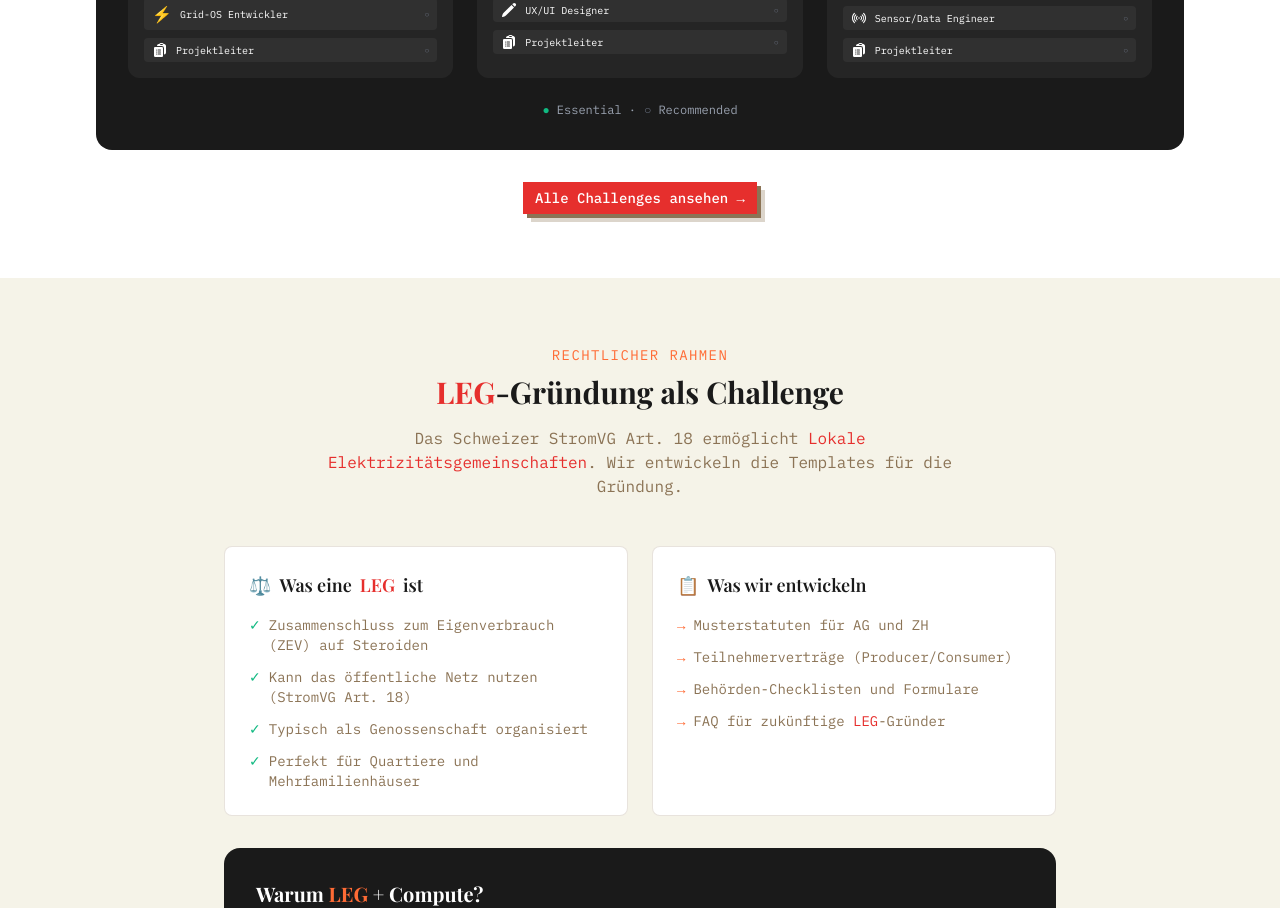
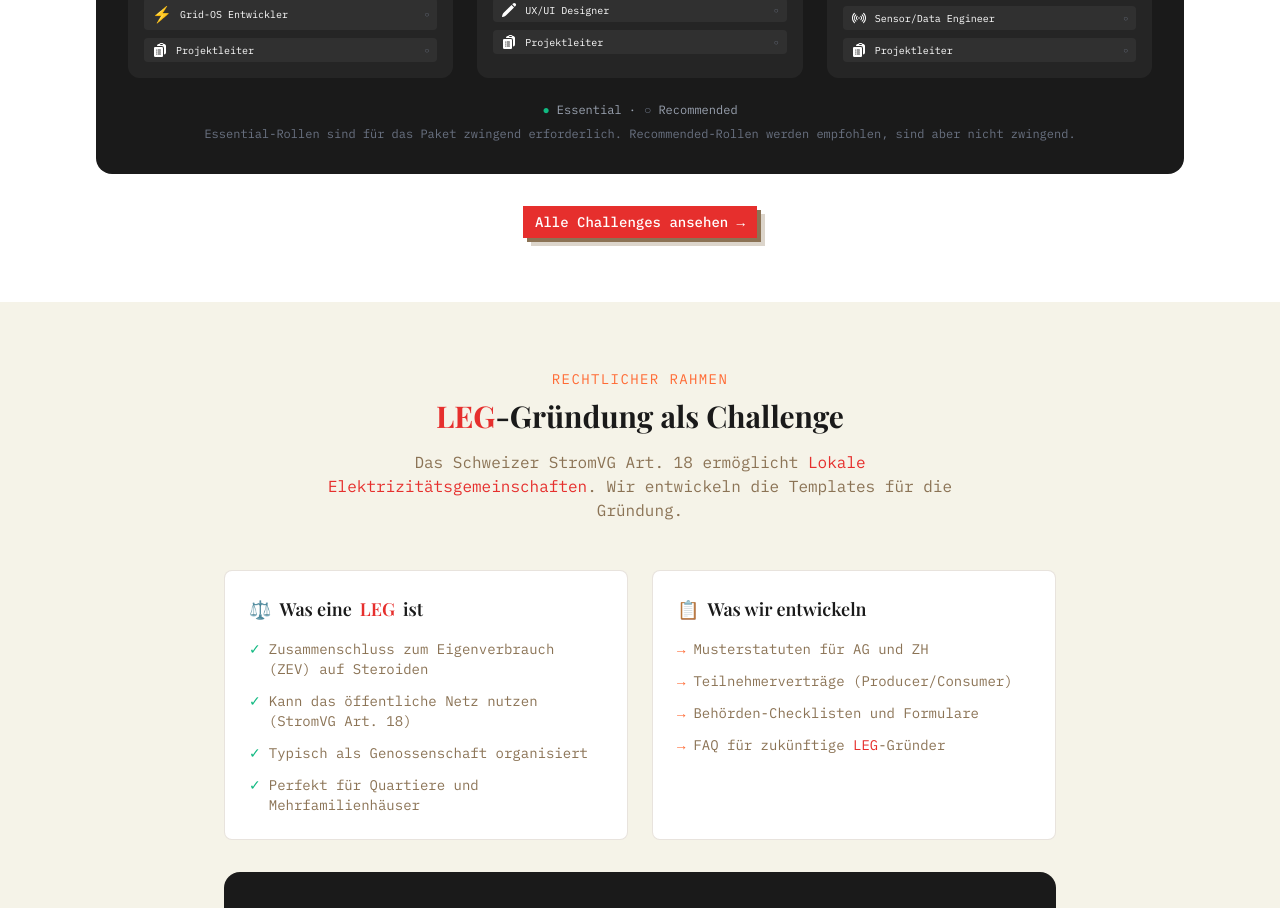
Before and after one commit to wgusta/sihlhack, a Next.js app: page /about in a window 1280 px wide. Shown: the part 3065-3973 px from the top of the page. Built offline with nearby package versions, Linux system fonts and the light colour scheme.

Commit message:
Add German explanation text under role priority legend

```diff
--- a/app/about/page.tsx
+++ b/app/about/page.tsx
@@ -361,6 +361,10 @@ export default function AboutPage() {
               <p className="text-center text-gray-400 font-mono text-xs mt-6">
                 <span className="text-grid-green">●</span> Essential ·
                 <span className="text-gray-500 ml-2">○</span> Recommended
+              </p>
+              <p className="text-center text-gray-500 font-mono text-xs mt-2">
+                Essential-Rollen sind für das Paket zwingend erforderlich.
+                Recommended-Rollen werden empfohlen, sind aber nicht zwingend.
               </p>
             </div>
 
```
